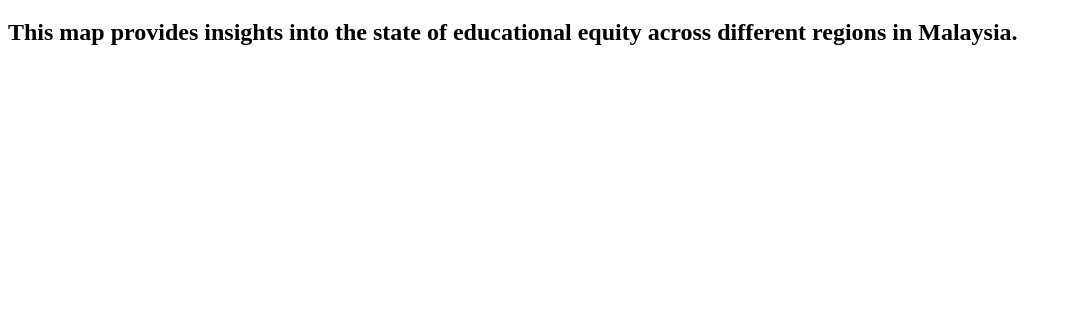
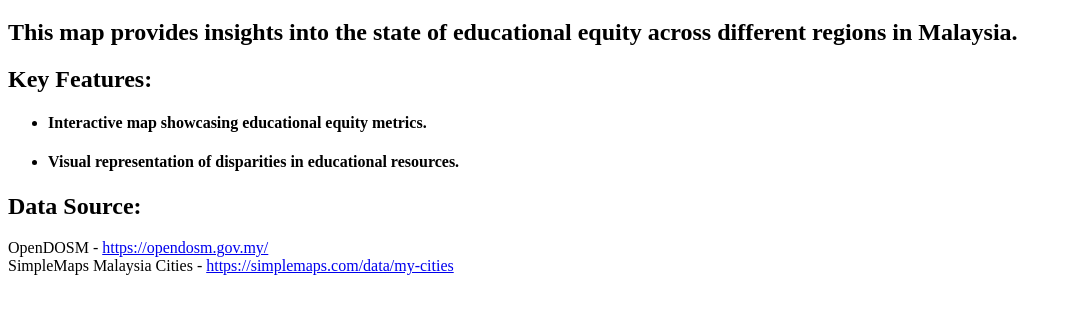
Before and after one commit to YuanKahMun/FIT3179V, a plain HTML site: page index.html in a window 1280 px wide. Shown: the part 61-374 px from the top of the page, without its empty margins (0-1072 px from the left). Drawn offline with Linux system fonts and the light colour scheme.

Commit message:
Add files via upload
Added data source hyperlink

```diff
--- a/index.html
+++ b/index.html
@@ -7,5 +7,15 @@
     <h1>Educational Equity Across Malaysia</h1>
     <p><h2>This map provides insights into the state of educational equity across different regions in Malaysia.</h2></p>
 
+    <h2>Key Features:</h2>
+    <ul>
+        <li><h4>Interactive map showcasing educational equity metrics.</h4></li>
+        <li><h4>Visual representation of disparities in educational resources.</h4></li>
+    </ul>
+    <h2>Data Source:</h2>
+    <p>
+        OpenDOSM - <a href="https://opendosm.gov.my/">https://opendosm.gov.my/</a><br>
+        SimpleMaps Malaysia Cities - <a href="https://simplemaps.com/data/my-cities">https://simplemaps.com/data/my-cities</a>
+    </p>
 </body>
 </html>
```
